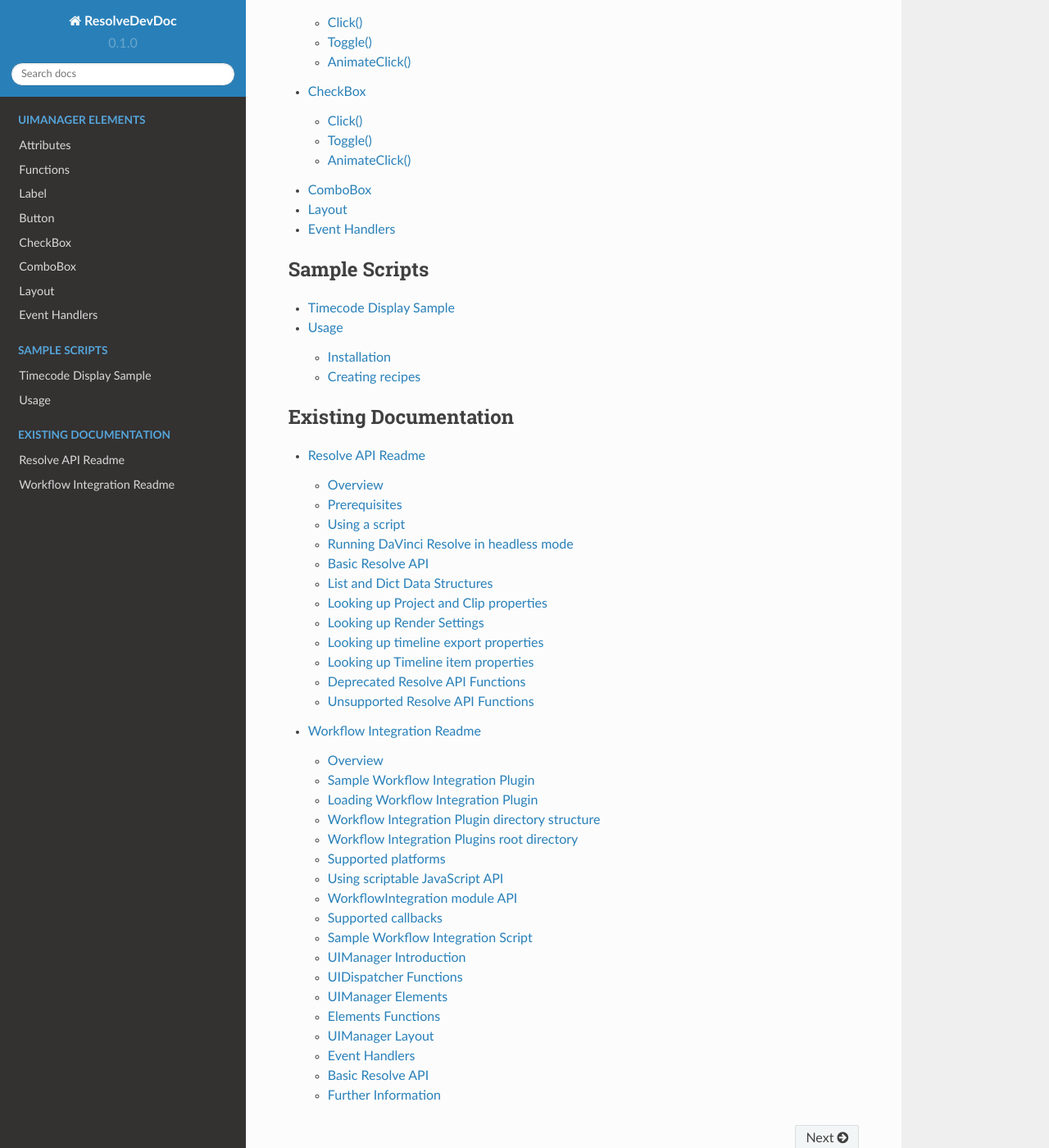
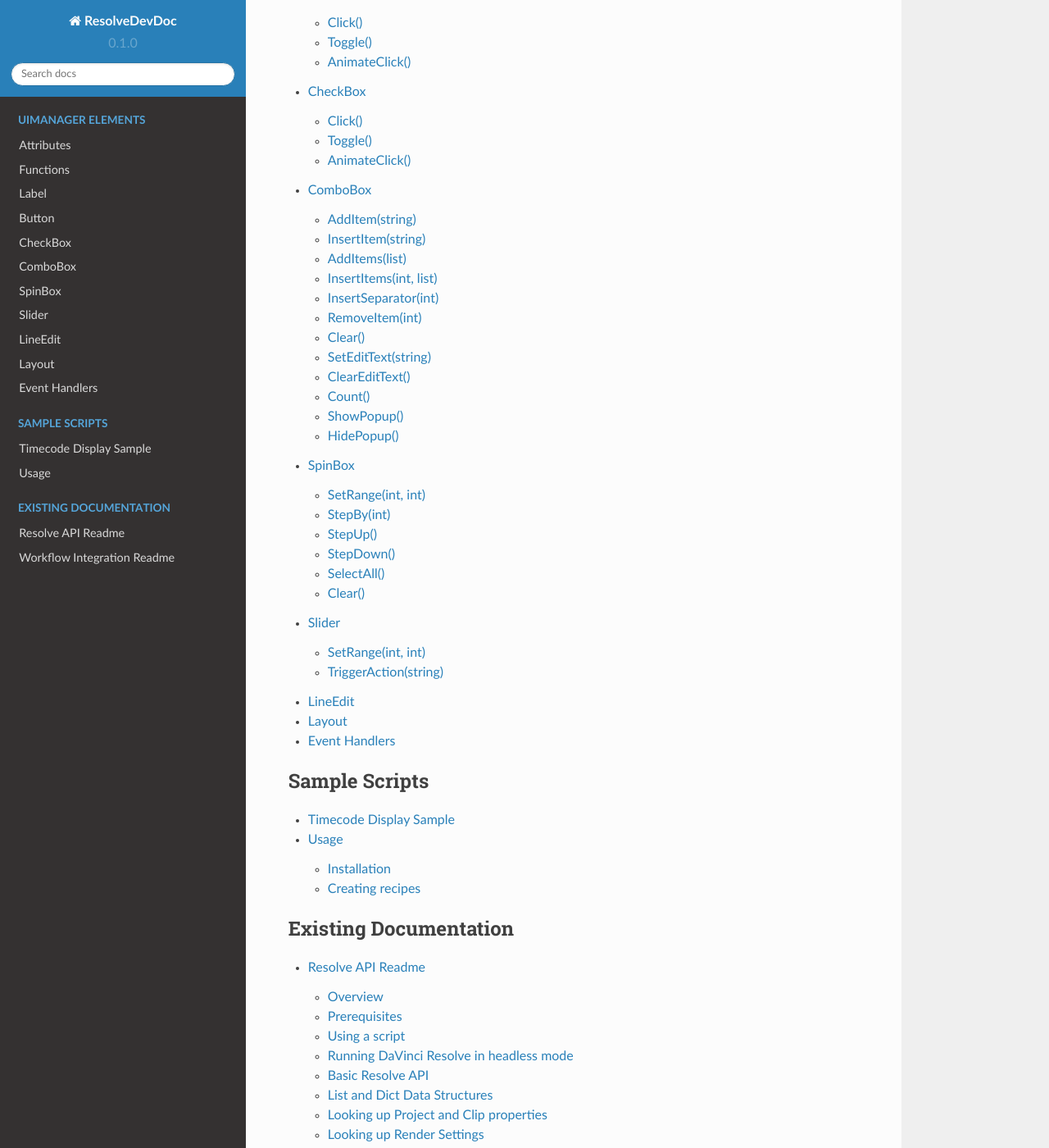
Before and after one commit to b3n0y/ResolveDevDoc, a Sphinx documentation site: the page built from docs/source/index.rst, in a window 1280 px wide and 1400 px high, scrolled down 5205 px. Shown: the whole window at 82% size. Built offline with Sphinx 7.4.7 and the Read the Docs theme 2.0.0, drawn with Linux system fonts in a browser that asks for light colours; some of the changed lines change nothing that is shown.

Commit message:
func update

```diff
--- a/docs/source/UI_elements_func.rst
+++ b/docs/source/UI_elements_func.rst
@@ -98,7 +98,7 @@
 
 ..  topic:: Description
 
-	This function used to
+	This function is
 
 **Type:** func
 
@@ -112,7 +112,7 @@
 
 ..  topic:: Description
 
-	This function used to
+	This function is
 
 **Type:** func
 
@@ -126,7 +126,7 @@
 
 ..  topic:: Description
 
-	This function used to
+	This function is
 
 **Type:** func
 
@@ -143,7 +143,7 @@
 
 ..  topic:: Description
 
-	This function used to
+	This function is
 
 **Type:** func
 
@@ -157,7 +157,7 @@
 
 ..  topic:: Description
 
-	This function used to
+	This function is
 
 **Type:** func
 
@@ -171,7 +171,7 @@
 
 ..  topic:: Description
 
-	This function used to
+	This function is
 
 **Type:** func
 
@@ -183,12 +183,296 @@
 ComboBox
 --------
 
+AddItem(string)
+^^^^^^^^^^^^^^^
+
+..  topic:: Description
+
+	This function is
+
+**Type:** func
+
+..  note:: Not tested yet
+
+	win['mycombobox'].AddItem('Item Name')
 
 
-	ComboBox:			AddItem(string), InsertItem(string), AddItems(list), InsertItems(int, list), InsertSeparator(int), RemoveItem(int), Clear(),
-						SetEditText(string), ClearEditText(), Count(), ShowPopup(), HidePopup()
-	SpinBox:			SetRange(int, int), StepBy(int), StepUp(), StepDown(), SelectAll(), Clear()
-	Slider:				SetRange(int, int), TriggerAction(string)
+InsertItem(string)
+^^^^^^^^^^^^^^^^^^
+
+..  topic:: Description
+
+	This function is
+
+**Type:** func
+
+..  note:: Not tested yet
+
+	win['mycombobox'].InsertItem('Item Name')
+
+
+AddItems(list)
+^^^^^^^^^^^^^^
+
+..  topic:: Description
+
+	This function is
+
+**Type:** func
+
+..  note:: Not tested yet
+
+	win['mycombobox'].AddItems(['Item1', 'Item2'])
+
+
+InsertItems(int, list)
+^^^^^^^^^^^^^^^^^^^^^^
+
+..  topic:: Description
+
+	This function is
+
+**Type:** int= index, list=[string]
+
+..  note:: Not tested yet
+
+	win['mycombobox'].InsertItems(2, ['Item1', 'Item2'])
+
+
+InsertSeparator(int)
+^^^^^^^^^^^^^^^^^^^^
+
+..  topic:: Description
+
+	This function is
+
+**Type:** int= index
+
+..  note:: Not tested yet
+
+	win['mycombobox'].InsertSeparator(2)
+
+
+RemoveItem(int)
+^^^^^^^^^^^^^^^
+
+..  topic:: Description
+
+	This function is
+
+**Type:** int= index
+
+..  note:: Not tested yet
+
+	win['mycombobox'].RemoveItem(2)
+
+
+Clear()
+^^^^^^^
+
+..  topic:: Description
+
+	This function is
+
+**Type:** func
+
+..  note:: Not tested yet
+
+	win['mycombobox'].Clear()
+
+
+SetEditText(string)
+^^^^^^^^^^^^^^^^^^^
+
+..  topic:: Description
+
+	This function is
+
+**Type:** func
+
+..  note:: Not tested yet
+
+	win['mycombobox'].SetEditText('My text')
+
+
+ClearEditText()
+^^^^^^^^^^^^^^^
+
+..  topic:: Description
+
+	This function is
+
+**Type:** func
+
+..  note:: Not tested yet
+
+	win['mycombobox'].ClearEditText()
+
+
+Count()
+^^^^^^^
+
+..  topic:: Description
+
+	This function is
+
+**Type:** func
+
+..  note:: Not tested yet
+
+	win['mycombobox'].Count()
+
+
+ShowPopup()
+^^^^^^^^^^^
+
+..  topic:: Description
+
+	This function is
+
+**Type:** func
+
+..  note:: Not tested yet
+
+	win['mycombobox'].ShowPopup()
+
+
+HidePopup()
+^^^^^^^^^^^
+
+..  topic:: Description
+
+	This function is
+
+**Type:** func
+
+..  note:: Not tested yet
+
+	win['mycombobox'].HidePopup()
+
+
+SpinBox
+-------
+
+SetRange(int, int)
+^^^^^^^^^^^^^^^^^^
+
+..  topic:: Description
+
+	This function is
+
+**Type:** func
+
+..  note:: Not tested yet
+
+	win['myspinbox'].SetRange(0, 2)
+
+
+StepBy(int)
+^^^^^^^^^^^
+
+..  topic:: Description
+
+	This function is
+
+**Type:** func
+
+..  note:: Not tested yet
+
+	win['myspinbox'].StepBy(2)
+
+
+StepUp()
+^^^^^^^^
+
+..  topic:: Description
+
+	This function is
+
+**Type:** func
+
+..  note:: Not tested yet
+
+	win['myspinbox'].StepUp()
+
+
+StepDown()
+^^^^^^^^^^
+
+..  topic:: Description
+
+	This function is
+
+**Type:** func
+
+..  note:: Not tested yet
+
+	win['myspinbox'].StepDown()
+
+
+SelectAll()
+^^^^^^^^^^^
+
+..  topic:: Description
+
+	This function is
+
+**Type:** func
+
+..  note:: Not tested yet
+
+	win['myspinbox'].SelectAll()
+
+
+Clear()
+^^^^^^^
+
+..  topic:: Description
+
+	This function is
+
+**Type:** func
+
+..  note:: Not tested yet
+
+	win['myspinbox'].Clear()
+
+
+Slider
+------
+
+SetRange(int, int)
+^^^^^^^^^^^^^^^^^^
+
+..  topic:: Description
+
+	This function is
+
+**Type:** func
+
+..  note:: Not tested yet
+
+	win['myslider'].SetRange(0, 2)
+
+
+TriggerAction(string)
+^^^^^^^^^^^^^^^^^^^^^
+
+..  topic:: Description
+
+	This function is
+
+**Type:** func
+
+..  note:: Not tested yet
+
+	win['myslider'].TriggerAction(string)
+
+
+LineEdit
+--------
+
+
 	LineEdit:			SetSelection(int, int), bool HasSelectedText(), string SelectedText(), int SelectionStart(), SelectAll(), Clear(), Cut(), Copy(), Paste(),
 						Undo(), Redo(), Deselect(), Insert(string), Backspace(), Del(), Home(bool), End(bool), int CursorPositionAt(point)
 	TextEdit:			InsertPlainText(string), InsertHTML(string), Append(string), SelectAll(), Clear(), Cut(), Copy(), Paste(), Undo(), Redo(),
```
